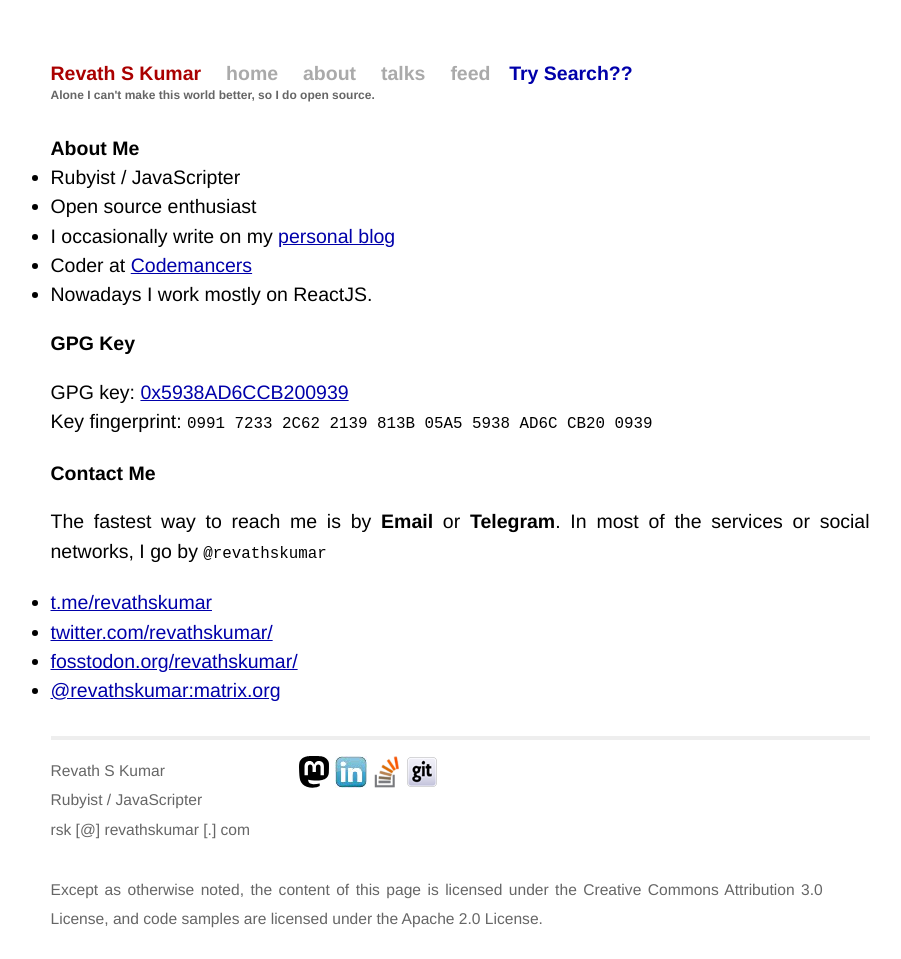
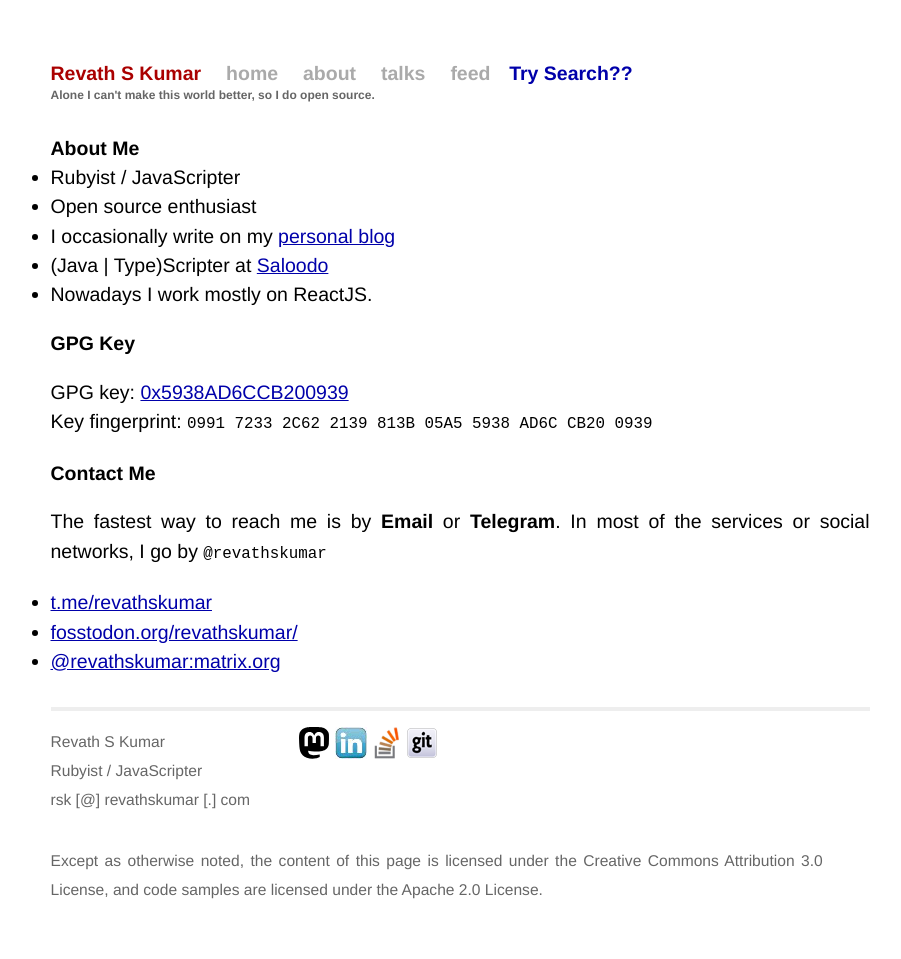
Before and after one commit to revathskumar/blog.revathskumar.com, a Jekyll site: the page built from p/about-me.md, in a window 1280 px wide. Shown: the whole page, without its empty margins (180-1081 px from the left). Built offline with Jekyll 4.4.1, drawn with Linux system fonts in a browser that asks for light colours.

Commit message:
update about me

```diff
--- a/p/about-me.md
+++ b/p/about-me.md
@@ -8,7 +8,7 @@ title: "About Me"
 - Rubyist / JavaScripter
 - Open source enthusiast
 - I occasionally write on my [personal blog](https://blog.revathskumar.com/)
-- Coder at [Codemancers](https://codemancers.com/)
+- (Java \| Type)Scripter at [Saloodo](https://www.saloodo.com/)
 - Nowadays I work mostly on ReactJS.
 
 ## GPG Key
@@ -22,6 +22,5 @@ Key fingerprint: `0991 7233 2C62 2139 813B  05A5 5938 AD6C CB20 0939`
 The fastest way to reach me is by **Email** or **Telegram**. In most of the services or social networks, I go by `@revathskumar`
 
 * [t.me/revathskumar](https://t.me/revathskumar)
-* [twitter.com/revathskumar/](https://twitter.com/revathskumar/)
 * [fosstodon.org/revathskumar/](https://fosstodon.org/@revathskumar)
 * [@revathskumar:matrix.org](https://matrix.to/#/@revathskumar:matrix.org)
```
